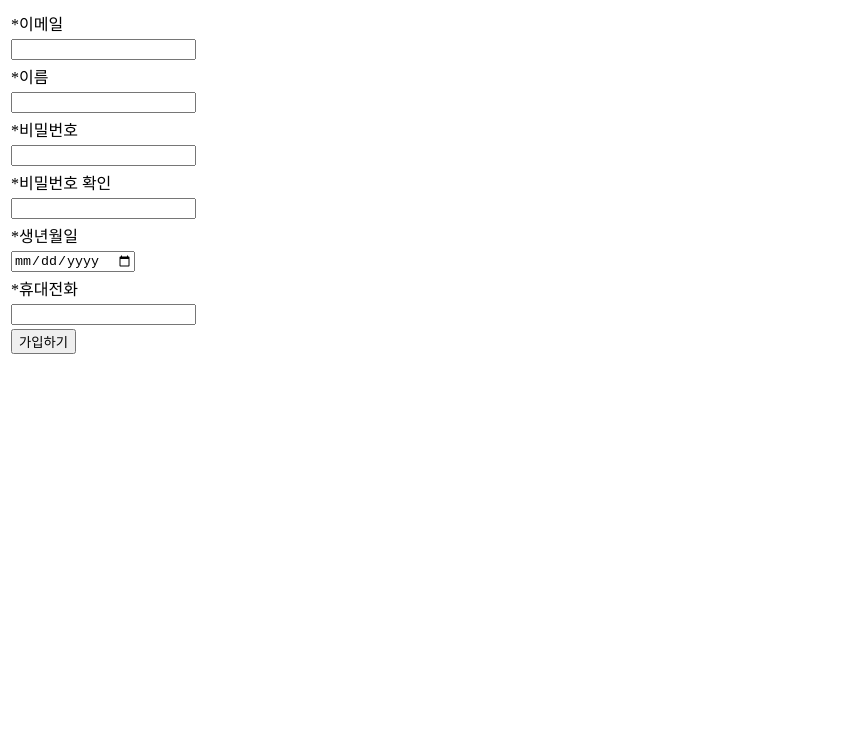
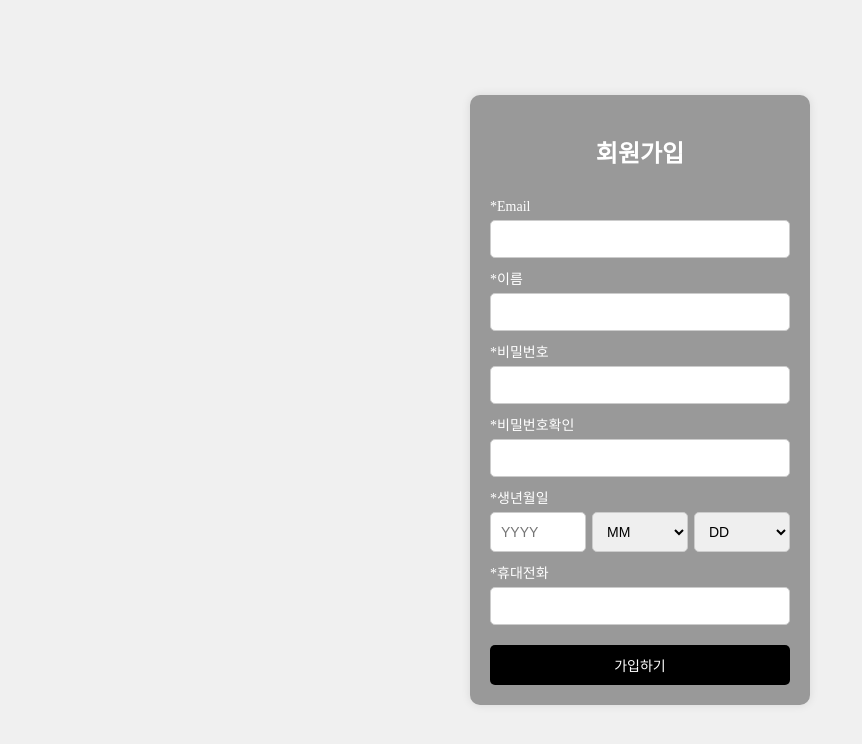
Before and after one commit to kinari4041/funfun, a plain HTML site: page register.html in a window 1280 px wide. Shown: the whole page, without its empty margins (0-862 px from the left). Drawn offline with Linux system fonts and the light colour scheme.

Commit message:
회원가입 페이지 완성

```diff
--- a/register.html
+++ b/register.html
@@ -1,42 +1,97 @@
-
 <!DOCTYPE html>
-<html>
+<html lang="ko">
 <head>
     <meta charset="UTF-8">
     <meta name="viewport" content="width=device-width, initial-scale=1.0">
-    <title>1st회원가입</title>
+    <title>회원가입</title>
+    <style>
+        body {
+            display: flex;
+            justify-content: center;
+            align-items: center;
+            height: 100vh;
+            margin: 0;
+            background-color: #f0f0f0; /* Background color for the page */
+        }
+
+        .container {
+            display: flex;
+            justify-content: center;
+            align-items: center;
+            height: 100%;
+            width: 100%;
+        }
+
+        .registration-form {
+            background-color: #999999;
+            padding: 20px;
+            border-radius: 10px;
+            box-shadow: 0 0 10px rgba(0, 0, 0, 0.1);
+            display: flex;
+            flex-direction: column;
+            width: 300px;
+        }
+
+        .registration-form h2 {
+            text-align: center;
+            margin-bottom: 20px;
+            color: white;
+        }
+
+        .registration-form label {
+            margin-top: 10px;
+            font-size: 14px;
+            color: white;
+        }
+
+        .registration-form input,
+        .registration-form select,
+        .registration-form button {
+            margin-top: 5px;
+            padding: 10px;
+            font-size: 14px;
+            border-radius: 5px;
+            border: 1px solid #ccc;
+            width: 100%;
+            box-sizing: border-box;
+        }
+
+        .registration-form .birthdate {
+            display: flex;
+            justify-content: space-between;
+        }
+
+        .registration-form .birthdate input,
+        .registration-form .birthdate select {
+            width: calc(33.33% - 4px);
+        }
+
+        .registration-form button {
+            margin-top: 20px;
+            background-color: black;
+            color: white;
+            cursor: pointer;
+            border: none;
+        }
+
+        .registration-form button:hover {
+            background-color: #333333;
+        }
+    </style>
     <script>
         window.onload = function(){
-            //submit 버튼을 클릭했을 때
-            //모든 입력값에 대해서 체크해서 입력값이 입력이 되지 않은 경우
-            //"~가 입력되지 않았습니다"를 알림창으로 보여주고 알림창에서 확인하면
-            //포커스가 해당 입력요소로 주어지도록 한다.
-            //특별히, 비밀번호와 전화번호는 아래 조건에 맞게 유효성 검사를 한 번 더 진행한다.
-            //비밀번호 조건: 8글자 이상 16글자 이하로 영문자, 숫자, 특수문자를 1개 이상 포함해야 함
-            //전화번호 조건: 010-숫자 4자리-숫자 4자리로 입력해야 함
-            //기본적으로 유효성 검사를 통과해야 값이 submit될 수 있도록 해야 합니다.
-            //(예) const regExp_phone = /^010-\d{4}-\d{4}$/;
-            //     전화번호로 입력된 값을 phone이란 변수에 저장하고 있다면
-            //     if(!regExp_phone.test(phone)){ 실행문 }
-
-            //유효성검사 버튼을 가져와서 그 요소노드에 addEventListener() 메소드를 이용해서
-            //이벤트리스너를 등록해줌 - 이벤트: click 이벤트, 이벤트를 처리할 함수: idCheck함수
-            frmJoin.id_btn.addEventListener("click", idCheck);
+            const frmJoin = document.forms['frmJoin'];
 
             //폼 태그 요소의 submit이벤트에 대한 처리
             frmJoin.addEventListener("submit", function(e){
-                let valid = false;//submit이벤트를 막기 위해 사용
+                let valid = false; //submit이벤트를 막기 위해 사용
 
-                //아이디 관련 정규표현식
-                const regExp_id = /^(?=.*[0-9])[A-Za-z0-9~!@#$%^()+|=]{8,10}$/;
                 //비밀번호 관련 정규표현식
                 const regExp_pw = /^(?=.*[A-Za-z])(?=.*[0-9])(?=.*[~!@#$%^()+|=])[A-Za-z0-9~!@#$%^()+|=]{8,16}$/;
                 //전화번호 관련 정규표현식
                 const regExp_phone = /^010-\d{4}-\d{4}$/;
 
-                if(frmJoin.id.value.length === 0 || !regExp_id.test(frmJoin.id.value)){
-                    idCheck();
-                }else if(frmJoin.pw.value.length === 0){
+                if(frmJoin.pw.value.length === 0){
                     alert("비밀번호가 입력되지 않았습니다.");
                     frmJoin.pw.focus();
                 }else if(!regExp_pw.test(frmJoin.pw.value)){
@@ -60,115 +115,91 @@
                 }
 
                 if(!valid){
-                    e.preventDefault();//기본 이벤트 막기
-                    e.stopPropagation();//이벤트 전파 막기
+                    e.preventDefault(); //기본 이벤트 막기
+                    e.stopPropagation(); //이벤트 전파 막기
                 }
 
             });
         };
-
-        function idCheck(){
-            // 아이디에 대한 유효성 검사 버튼을 클릭했을 때
-            // 아이디에 대한 정규표현식을 이용해서 아이디를 체크한다.
-            // 아이디 조건: 8글자 이상 10글자 이하로 숫자를 1개 이상 포함해야 함
-            const regExp_id = /^(?=.*[0-9])[A-Za-z0-9~!@#$%^()+|=]{8,10}$/;
-
-            if(frmJoin.id.value.length === 0){
-                alert("아이디가 입력되지 않았습니다");
-                frmJoin.id.focus();
-            }else if(!regExp_id.test(frmJoin.id.value)){
-                alert("아이디는 8글자 이상 10글자 이하로 숫자 1개 이상 포함해야 합니다.");
-                frmJoin.id.focus();
-            }else{
-                frmJoin.pw.focus();
-            }
-        }
-
     </script>
 </head>
 <body>
-    <form name="frmJoin">
-        <table>
-            <tr>
-                <td>*이메일</td>
-            </tr>
-            <tr>
-                <td><input type="email" name="email" id="email"></td>
-            </tr>
-            <tr>
-                <td>*이름</td>
-            </tr>
-            <tr>
-                <td><input type="text" name="name" id="name"></td>
-            </tr>
-            <tr>
-                <td>*비밀번호</td>
-            </tr>
-            <tr>
-                <td><input type="password" name="pw" id="pw"></td>
-            </tr>
-            <tr>
-                <td>*비밀번호 확인</td>
-            </tr>
-            <tr>
-                <td><input type="password" name="pw" id="pw"></td>
-            </tr>
-            <tr>
-                <td>*생년월일</td>
-            </tr>
-            <tr>
-                <td><input type="date" name="birthdate" id="birthdate"></td>
-            </tr>
-            <tr>
-                <td>*휴대전화</td>
-            </tr>
-            <tr>
-                <td><input type="tel" name="phone" id="phone"></td>
-            </tr>
-            <tr>
-                <td colspan="2">
-                    <input type="submit" value="가입하기">
-                </td>
-            </tr>
-        </table>
-    </form>
-<!-- Code injected by live-server -->
-<script>
-	// <![CDATA[  <-- For SVG support
-	if ('WebSocket' in window) {
-		(function () {
-			function refreshCSS() {
-				var sheets = [].slice.call(document.getElementsByTagName("link"));
-				var head = document.getElementsByTagName("head")[0];
-				for (var i = 0; i < sheets.length; ++i) {
-					var elem = sheets[i];
-					var parent = elem.parentElement || head;
-					parent.removeChild(elem);
-					var rel = elem.rel;
-					if (elem.href && typeof rel != "string" || rel.length == 0 || rel.toLowerCase() == "stylesheet") {
-						var url = elem.href.replace(/(&|\?)_cacheOverride=\d+/, '');
-						elem.href = url + (url.indexOf('?') >= 0 ? '&' : '?') + '_cacheOverride=' + (new Date().valueOf());
-					}
-					parent.appendChild(elem);
-				}
-			}
-			var protocol = window.location.protocol === 'http:' ? 'ws://' : 'wss://';
-			var address = protocol + window.location.host + window.location.pathname + '/ws';
-			var socket = new WebSocket(address);
-			socket.onmessage = function (msg) {
-				if (msg.data == 'reload') window.location.reload();
-				else if (msg.data == 'refreshcss') refreshCSS();
-			};
-			if (sessionStorage && !sessionStorage.getItem('IsThisFirstTime_Log_From_LiveServer')) {
-				console.log('Live reload enabled.');
-				sessionStorage.setItem('IsThisFirstTime_Log_From_LiveServer', true);
-			}
-		})();
-	}
-	else {
-		console.error('Upgrade your browser. This Browser is NOT supported WebSocket for Live-Reloading.');
-	}
-	// ]]>
-</script>
+    <div class="container">
+        <form name="frmJoin" class="registration-form">
+            <h2>회원가입</h2>
+            <label for="email">*Email</label>
+            <input type="email" id="email" name="email" required>
+
+            <label for="name">*이름</label>
+            <input type="text" id="name" name="name" required>
+
+            <label for="pw">*비밀번호</label>
+            <input type="password" id="pw" name="pw" required>
+
+            <label for="confirm-password">*비밀번호확인</label>
+            <input type="password" id="confirm-password" name="confirm-password" required>
+
+            <label for="birthdate">*생년월일</label>
+            <div class="birthdate">
+                <input type="text" id="year" name="year" placeholder="YYYY" required>
+                <select id="month" name="month" required>
+                    <option value="MM">MM</option>
+                    <option value="1">1</option>
+                    <option value="2">2</option>
+                    <option value="3">3</option>
+                    <option value="4">4</option>
+                    <option value="5">5</option>
+                    <option value="6">6</option>
+                    <option value="7">7</option>
+                    <option value="8">8</option>
+                    <option value="9">9</option>
+                    <option value="10">10</option>
+                    <option value="11">11</option>
+                    <option value="12">12</option>
+                </select>
+                <select id="day" name="day" required>
+                    <option value="DD">DD</option>
+                    <!-- Add day options here -->
+                    <option value="1">1</option>
+                    <option value="2">2</option>
+                    <option value="3">3</option>
+                    <option value="4">4</option>
+                    <option value="5">5</option>
+                    <option value="6">6</option>
+                    <option value="7">7</option>
+                    <option value="8">8</option>
+                    <option value="9">9</option>
+                    <option value="10">10</option>
+                    <option value="11">11</option>
+                    <option value="12">12</option>
+                    <option value="13">13</option>
+                    <option value="14">14</option>
+                    <option value="15">15</option>
+                    <option value="16">16</option>
+                    <option value="17">17</option>
+                    <option value="18">18</option>
+                    <option value="19">19</option>
+                    <option value="20">20</option>
+                    <option value="21">21</option>
+                    <option value="22">22</option>
+                    <option value="23">23</option>
+                    <option value="24">24</option>
+                    <option value="25">25</option>
+                    <option value="26">26</option>
+                    <option value="27">27</option>
+                    <option value="28">28</option>
+                    <option value="29">29</option>
+                    <option value="30">30</option>
+                    <option value="31">31</option>
+                </select>
+            </div>
+
+            <label for="phone">*휴대전화</label>
+            <input type="tel" id="phone" name="phone" required>
+
+
+            <button type="submit">가입하기</button>
+        </form>
+    </div>
 </body>
 </html>
```
